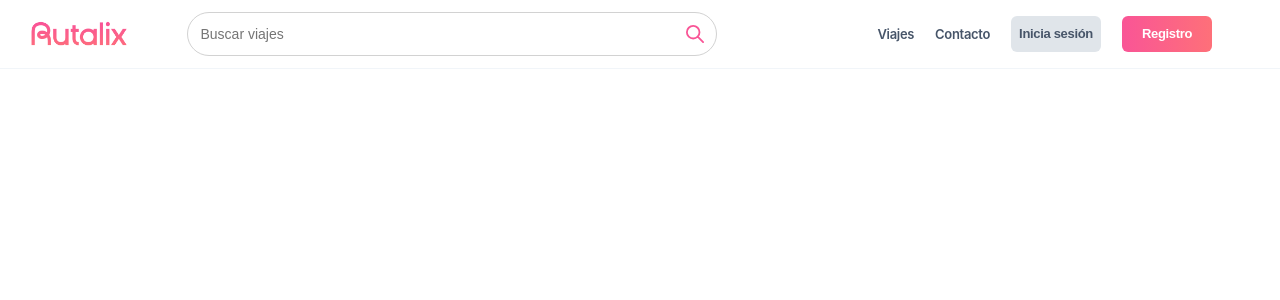
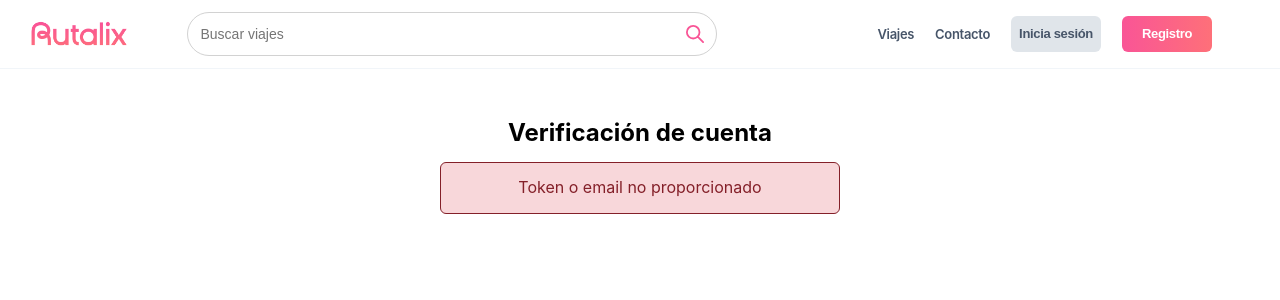
Before and after one commit to dariocon/proyecto_viajes, an Angular app: page /confirm in a window 1280 px wide. Before the commit this address led to /. Shown: the top 300 px of the page. Built offline with nearby package versions, Linux system fonts and the light colour scheme.

Commit message:
verificación de código al registrarse

```diff
--- a/src/app/_services/auth.service.ts
+++ b/src/app/_services/auth.service.ts
@@ -185,6 +185,15 @@ editUser(user : UserEdit):Observable<UserEdit>{
 return this.http.put<UserEdit>(`${this.apiUrl}/usuarios/${this._username}`, user)
 }
 
+confirmAccount(token: string):Observable<any> {
+  return this.http.post<any>(`${this.apiUrl}/register/confirm`, token);
+}
+
+resendVerification(token: string): Observable<any> {
+  return this.http.post<any>(`${this.apiUrl}/register/resend`, token);
+}
+
+
 editUserWithPasswordVerification(userEdit: UserEdit, currentPassword: string): Observable<UserEdit> {
 const url = `${this.apiUrl}/usuarios/${this._username}`;
 return this.http.put<UserEdit>(url, {
--- a/src/app/_services/trips.service.ts
+++ b/src/app/_services/trips.service.ts
@@ -7,6 +7,7 @@ import { jwtDecode } from 'jwt-decode';
 import { AbstractControl, AsyncValidatorFn, ValidationErrors } from '@angular/forms';
 import { Categoria } from '../_interfaces/categoria';
 import { TripAdd, TripDto } from '../_interfaces/trip';
+import { AuthService } from './auth.service';
 
 @Injectable({
 providedIn: 'root'
@@ -17,6 +18,7 @@ private apiUrl = 'http://localhost:8080';
 http: HttpClient = inject(HttpClient);
 private searchTermSubject = new BehaviorSubject<string>('');
 public currentSearchTerm: Observable<string> = this.searchTermSubject.asObservable();
+public authService = inject(AuthService);
 
 setSearchTerm(term: string): void {
     this.searchTermSubject.next(term.toLowerCase());
@@ -93,16 +95,20 @@ addTrip(formData: FormData): Observable<any> {
   );
   }
 
-
-  getTripParticipationsByUser(): Observable<any> {
-    return this.http.get<any>(`${this.apiUrl}/viajes/mis-viajes-participados`).pipe(
-      // Opcional: para manejar errores de forma centralizada
+  //El objetivo de este método es usarlo tanto en mytrips como en un ver participaciones de x user por parte de un admin.
+  getTripParticipationsByUser(targetUsername?: string): Observable<any> {
+    let url = `${this.apiUrl}/viajes/mis-viajes-participados`;
+    if (targetUsername) {
+      url += `?username=${targetUsername}`;
+    }
+    return this.http.get<any>(url).pipe(
       catchError(error => {
         console.error('Error al obtener la lista de viajes en los que ha participado:', error);
         return throwError(() => new Error('No se pudo cargar la lista de viajes en los que participa.'));
       })
     );
   }
+
 
 /*addTrip(trip: TripAdd, image?: File): Observable<any> {
   const formData = new FormData();
--- a/src/app/app.routes.ts
+++ b/src/app/app.routes.ts
@@ -10,6 +10,7 @@ import { MyTripsListComponent } from './trips/pages/my-trips-list/my-trips-list.
 import { TripsListComponent } from './trips/pages/trips-list/trips-list.component';
 import { loggedGuard } from './shared/guards/logged.guard';
 import { roleGuard } from './shared/guards/role.guard';
+import { VerifyComponent } from './profile-data/verify/verify.component';
 export const routes: Routes = [
     { path:'', component: HomeComponent },
     { path: 'login', component: LoginComponent, canActivate: [loggedGuard] },
@@ -17,7 +18,9 @@ export const routes: Routes = [
     { path: 'usuarios/:username', component: UserComponent, canMatch: [loginGuard], canActivate: [usernameGuard]},
     { path: 'create-trip', component: CreateTripComponent, canMatch: [loginGuard, roleGuard], data: {roles:['organizer', 'admin']} },
     { path: 'mis-viajes', component: MyTripsListComponent, canMatch: [loginGuard] },
-    { path: 'viajes', component: TripsListComponent }
+    { path: 'viajes', component: TripsListComponent },
+    { path: 'confirm', component: VerifyComponent }
+
 
 
 ];
--- /dev/null
+++ b/src/app/profile-data/verify/verify.component.css
@@ -0,0 +1,30 @@
+.verify-container {
+  display: flex;
+  flex-direction: column;
+  align-items: center;
+  justify-content: center;
+  min-height: 200px;
+  padding: 20px;
+  text-align: center;
+}
+
+.verify-container p {
+  font-size: 16px;
+  padding: 12px 20px;
+  border-radius: 6px;
+  max-width: 400px;
+  width: 100%;
+  margin: 10px 0;
+}
+
+.verify-container p.success {
+  background-color: #daf5e8;  /* verde claro */
+  color: #0f5132;            /* verde oscuro */
+  border: 1px solid #0f5132;
+}
+
+.verify-container p.error {
+  background-color: #f8d7da;  /* rojo claro */
+  color: #842029;             /* rojo oscuro */
+  border: 1px solid #842029;
+}
--- /dev/null
+++ b/src/app/profile-data/verify/verify.component.html
@@ -0,0 +1,17 @@
+<div class="verify-container">
+  <h2>Verificación de cuenta</h2>
+
+  @if(statusMessage) {
+    <p [class.success]="isSuccess" [class.error]="!isSuccess">
+      {{ statusMessage }}
+    </p>
+
+    @if(!isSuccess && token) {
+      <button (click)="resendCode()" class="resend-btn">
+        Reenviar código
+      </button>
+    }
+  } @else {
+    <p>Verificando tu cuenta, por favor espera...</p>
+  }
+</div>
--- /dev/null
+++ b/src/app/profile-data/verify/verify.component.ts
@@ -0,0 +1,57 @@
+import { HttpClient } from '@angular/common/http';
+import { Component } from '@angular/core';
+import { ActivatedRoute } from '@angular/router';
+import { AuthService } from '../../_services/auth.service';
+
+@Component({
+  selector: 'app-verify',
+  imports: [],
+  templateUrl: './verify.component.html',
+  styleUrl: './verify.component.css'
+})
+export class VerifyComponent {
+  statusMessage: string | null = null;
+  isSuccess: boolean = false;
+  token: string | null = null;
+
+  constructor(private route: ActivatedRoute, private authService: AuthService) {}
+
+  ngOnInit() {
+    this.token = this.route.snapshot.queryParamMap.get('token');
+    const email = this.route.snapshot.queryParamMap.get('email');
+
+    if (!this.token || !email) {
+      this.statusMessage = 'Token o email no proporcionado';
+      this.isSuccess = false;
+      return;
+    }
+
+    this.confirmToken(this.token);
+  }
+
+  confirmToken(token: string) {
+    this.authService.confirmAccount(token).subscribe({
+      next: (res) => {
+        this.statusMessage = res.message;
+        this.isSuccess = true;
+      },
+      error: (err) => {
+        this.statusMessage = err.error?.error || 'Error verificando la cuenta';
+        this.isSuccess = false;
+      }
+    });
+  }
+  resendCode() {
+    const email = this.route.snapshot.queryParamMap.get('email');
+    if (!email) return;
+
+    this.authService.resendVerification(email).subscribe({
+      next: (res) => {
+        this.statusMessage = res.message;
+      },
+      error: (err) => {
+        this.statusMessage = err.error?.error || 'No se pudo reenviar el código';
+      }
+    });
+  }
+}
--- a/src/app/trips/pages/my-trips-list/my-trips-list.component.ts
+++ b/src/app/trips/pages/my-trips-list/my-trips-list.component.ts
@@ -66,7 +66,7 @@ export class MyTripsListComponent implements OnInit{
         }
       });
     } else if (group === 'Asistente') {
-      this.tripsService.getTripParticipationsByUser().subscribe({
+      this.tripsService.getTripParticipationsByUser(this.authService.username).subscribe({
         next: (trips) => {
           this.participatedTrips = Array.isArray(trips) ? trips : [];
           this.dataLoads.participatedTripsLoaded = true;
@@ -179,7 +179,7 @@ export class MyTripsListComponent implements OnInit{
       }
     });
   } else if (group === 'Asistente') {
-    this.tripsService.getTripParticipationsByUser().subscribe({
+    this.tripsService.getTripParticipationsByUser(this.authService.username).subscribe({
       next: (trips) => {
         this.participatedTrips = Array.isArray(trips) ? trips : [];
         this.applyPagination();
```
